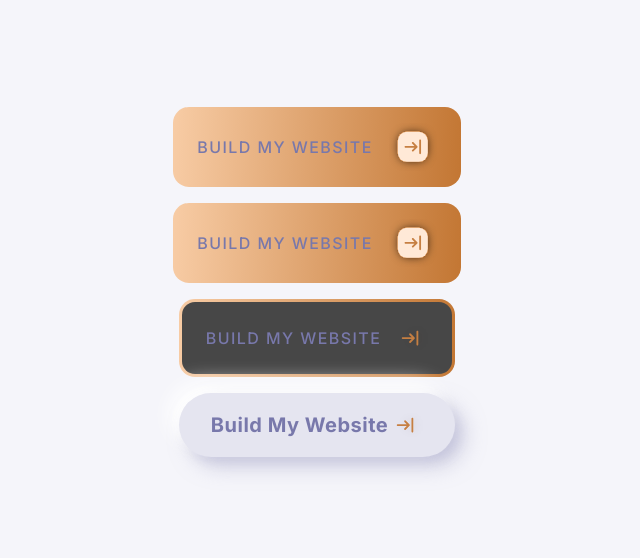
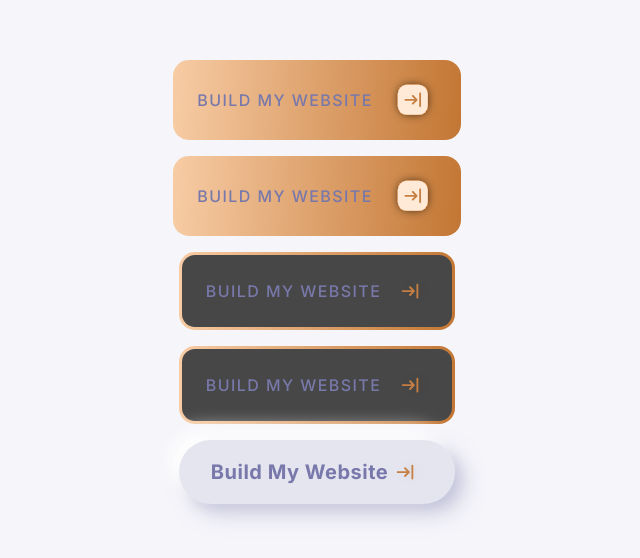
Before and after one commit to sapkalganesh1999-netizen/frontend-css-practice, a plain HTML site: page 01-buttons/index.html in a window 1280 px wide. Shown: the part 118-676 px from the top of the page, without its empty margins (323-963 px from the left). Drawn offline with Linux system fonts and the light colour scheme.

Commit message:
first commit

```diff
--- a/01-buttons/index.html
+++ b/01-buttons/index.html
@@ -23,6 +23,10 @@
             <h6>Build My Website</h6>
             <img src="icon/icon tp.svg">
         </button>
+        <button class="secondrybtn">
+            <h6>Build My Website</h6>
+            <img src="icon/icon tp.svg">
+        </button>
         <button class="btn03">
             <h6>Build My Website</h6>
             <img src="icon/icon tp.svg">
```
